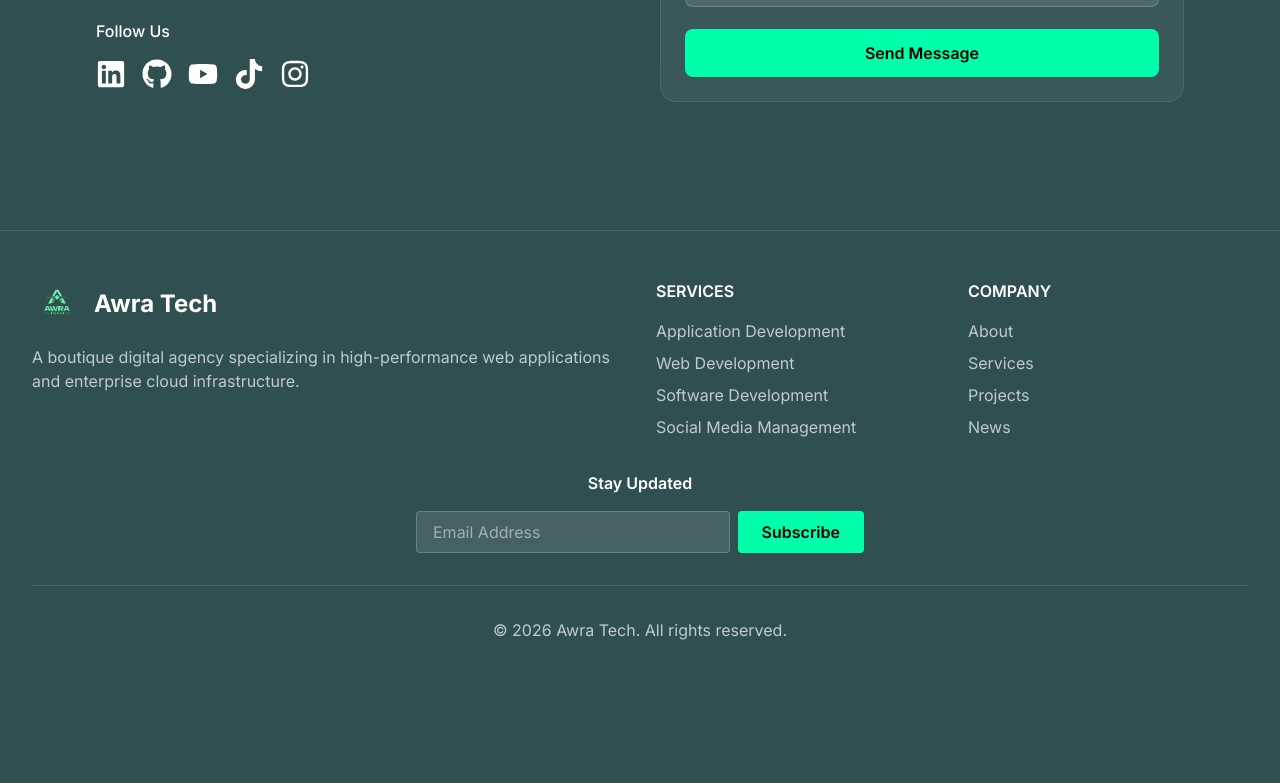
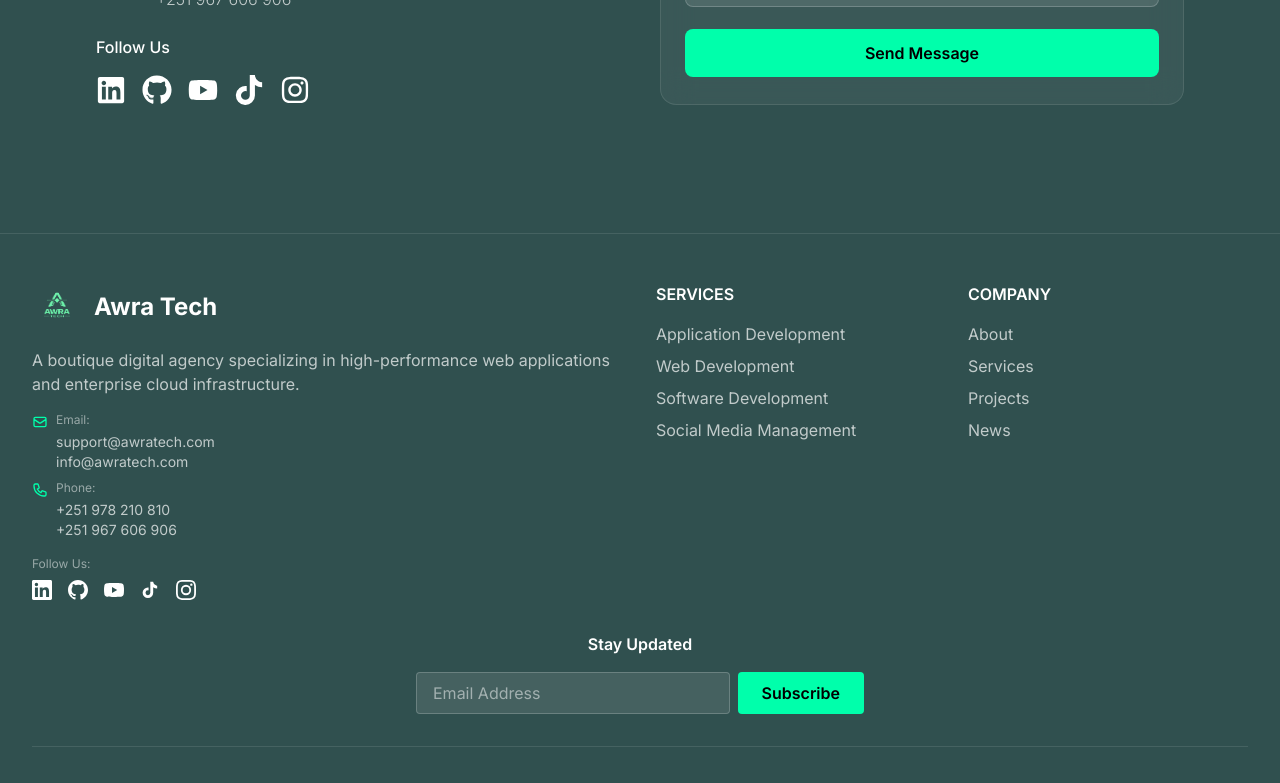
Before and after one commit to AwraTech/Company-Portfolio, a Next.js app in the folder client/: page /contact in a window 1280 px wide. Shown: the part 898-1681 px from the top of the page. Before the commit the page ends 1588 px from the top, so only its background shows below. Built offline with nearby package versions, Linux system fonts and the light colour scheme.

Commit message:
update footer with emails, phone, social links and contact page emails

```diff
--- a/client/src/app/contact/page.tsx
+++ b/client/src/app/contact/page.tsx
@@ -72,7 +72,8 @@ export default function ContactPage() {
                 </div>
                 <div>
                   <h3 className="text-white font-medium text-sm mb-0.5">Email</h3>
-                  <a href="mailto:awratechnologies@gmail.com" className="text-white/70 hover:text-[#00FFAB] transition text-sm">awratechnologies@gmail.com</a>
+                  <a href="mailto:support@awratech.com" className="block text-white/70 hover:text-[#00FFAB] transition text-sm">support@awratech.com</a>
+                  <a href="mailto:info@awratech.com" className="block text-white/70 hover:text-[#00FFAB] transition text-sm">info@awratech.com</a>
                 </div>
               </div>
 
--- a/client/src/components/Footer.tsx
+++ b/client/src/components/Footer.tsx
@@ -36,9 +36,47 @@ export default function Footer() {
               <Image src="/assets/logo.png" alt="Awra Tech" width={50} height={50} className="object-contain" />
               <h3 className="text-2xl font-bold">Awra Tech</h3>
             </div>
-            <p className="text-white/70 text-base">
+            <p className="text-white/70 text-base mb-4">
               A boutique digital agency specializing in high-performance web applications and enterprise cloud infrastructure.
             </p>
+            <ul className="space-y-2 text-sm text-white/70 mb-4">
+              <li className="flex items-start gap-2">
+                <svg className="w-4 h-4 text-[#00FFAB] flex-shrink-0 mt-0.5" fill="none" stroke="currentColor" viewBox="0 0 24 24"><path strokeLinecap="round" strokeLinejoin="round" strokeWidth={2} d="M3 8l7.89 5.26a2 2 0 002.22 0L21 8M5 19h14a2 2 0 002-2V7a2 2 0 00-2-2H5a2 2 0 00-2 2v10a2 2 0 002 2z" /></svg>
+                <div>
+                  <span className="text-white/50 text-xs block mb-1">Email:</span>
+                  <a href="mailto:support@awratech.com" className="block hover:text-[#00FFAB] transition">support@awratech.com</a>
+                  <a href="mailto:info@awratech.com" className="block hover:text-[#00FFAB] transition">info@awratech.com</a>
+                </div>
+              </li>
+              <li className="flex items-start gap-2">
+                <svg className="w-4 h-4 text-[#00FFAB] flex-shrink-0 mt-0.5" fill="none" stroke="currentColor" viewBox="0 0 24 24"><path strokeLinecap="round" strokeLinejoin="round" strokeWidth={2} d="M3 5a2 2 0 012-2h3.28a1 1 0 01.948.684l1.498 4.493a1 1 0 01-.502 1.21l-2.257 1.13a11.042 11.042 0 005.516 5.516l1.13-2.257a1 1 0 011.21-.502l4.493 1.498a1 1 0 01.684.949V19a2 2 0 01-2 2h-1C9.716 21 3 14.284 3 6V5z" /></svg>
+                <div>
+                  <span className="text-white/50 text-xs block mb-1">Phone:</span>
+                  <a href="tel:+251978210810" className="block hover:text-[#00FFAB] transition">+251 978 210 810</a>
+                  <a href="tel:+251967606906" className="block hover:text-[#00FFAB] transition">+251 967 606 906</a>
+                </div>
+              </li>
+            </ul>
+            <div>
+              <span className="text-white/50 text-xs block mb-2">Follow Us:</span>
+              <div className="flex gap-4">
+              <a href="https://www.linkedin.com/company/awratech" target="_blank" rel="noopener noreferrer" className="text-white hover:text-[#0077B5] transition-all hover:scale-110">
+                <svg className="w-5 h-5" fill="currentColor" viewBox="0 0 24 24"><path d="M20.447 20.452h-3.554v-5.569c0-1.328-.027-3.037-1.852-3.037-1.853 0-2.136 1.445-2.136 2.939v5.667H9.351V9h3.414v1.561h.046c.477-.9 1.637-1.85 3.37-1.85 3.601 0 4.267 2.37 4.267 5.455v6.286zM5.337 7.433a2.062 2.062 0 01-2.063-2.065 2.064 2.064 0 112.063 2.065zm1.782 13.019H3.555V9h3.564v11.452zM22.225 0H1.771C.792 0 0 .774 0 1.729v20.542C0 23.227.792 24 1.771 24h20.451C23.2 24 24 23.227 24 22.271V1.729C24 .774 23.2 0 22.222 0h.003z"/></svg>
+              </a>
+              <a href="https://github.com/AwraTech" target="_blank" rel="noopener noreferrer" className="text-white hover:text-[#00FFAB] transition-all hover:scale-110">
+                <svg className="w-5 h-5" fill="currentColor" viewBox="0 0 24 24"><path d="M12 0C5.374 0 0 5.373 0 12c0 5.302 3.438 9.8 8.207 11.387.599.111.793-.261.793-.577v-2.234c-3.338.726-4.033-1.416-4.033-1.416-.546-1.387-1.333-1.756-1.333-1.756-1.089-.745.083-.729.083-.729 1.205.084 1.839 1.237 1.839 1.237 1.07 1.834 2.807 1.304 3.492.997.107-.775.418-1.305.762-1.604-2.665-.305-5.467-1.334-5.467-5.931 0-1.311.469-2.381 1.236-3.221-.124-.303-.535-1.524.117-3.176 0 0 1.008-.322 3.301 1.23A11.509 11.509 0 0112 5.803c1.02.005 2.047.138 3.006.404 2.291-1.552 3.297-1.23 3.297-1.23.653 1.653.242 2.874.118 3.176.77.84 1.235 1.911 1.235 3.221 0 4.609-2.807 5.624-5.479 5.921.43.372.823 1.102.823 2.222v3.293c0 .319.192.694.801.576C20.566 21.797 24 17.3 24 12c0-6.627-5.373-12-12-12z"/></svg>
+              </a>
+              <a href="https://youtube.com/@awratech" target="_blank" rel="noopener noreferrer" className="text-white hover:text-[#FF0000] transition-all hover:scale-110">
+                <svg className="w-5 h-5" fill="currentColor" viewBox="0 0 24 24"><path d="M23.495 6.205a3.007 3.007 0 00-2.088-2.088c-1.87-.501-9.396-.501-9.396-.501s-7.507-.01-9.396.501A3.007 3.007 0 00.527 6.205a31.247 31.247 0 00-.522 5.805 31.247 31.247 0 00.522 5.783 3.007 3.007 0 002.088 2.088c1.868.502 9.396.502 9.396.502s7.506 0 9.396-.502a3.007 3.007 0 002.088-2.088 31.247 31.247 0 00.5-5.783 31.247 31.247 0 00-.5-5.805zM9.609 15.601V8.408l6.264 3.602z"/></svg>
+              </a>
+              <a href="https://tiktok.com/@awra.tech" target="_blank" rel="noopener noreferrer" className="text-white hover:text-[#00FFAB] transition-all hover:scale-110">
+                <svg className="w-5 h-5" fill="currentColor" viewBox="0 0 24 24"><path d="M19.59 6.69a4.83 4.83 0 01-3.77-4.25V2h-3.45v13.67a2.89 2.89 0 01-2.88 2.5 2.89 2.89 0 01-2.89-2.89 2.89 2.89 0 012.89-2.89c.28 0 .54.04.79.1V9.01a6.33 6.33 0 00-.79-.05 6.34 6.34 0 00-6.34 6.34 6.34 6.34 0 006.34 6.34 6.34 6.34 0 006.33-6.34V8.69a8.18 8.18 0 004.78 1.52V6.75a4.85 4.85 0 01-1.01-.06z"/></svg>
+              </a>
+              <a href="https://www.instagram.com/awratech" target="_blank" rel="noopener noreferrer" className="text-white hover:text-[#E4405F] transition-all hover:scale-110">
+                <svg className="w-5 h-5" fill="currentColor" viewBox="0 0 24 24"><path d="M12 2.163c3.204 0 3.584.012 4.85.07 3.252.148 4.771 1.691 4.919 4.919.058 1.265.069 1.645.069 4.849 0 3.205-.012 3.584-.069 4.849-.149 3.225-1.664 4.771-4.919 4.919-1.266.058-1.644.07-4.85.07-3.204 0-3.584-.012-4.849-.07-3.26-.149-4.771-1.699-4.919-4.92-.058-1.265-.07-1.644-.07-4.849 0-3.204.013-3.583.07-4.849.149-3.227 1.664-4.771 4.919-4.919 1.266-.057 1.645-.069 4.849-.069zM12 0C8.741 0 8.333.014 7.053.072 2.695.272.273 2.69.073 7.052.014 8.333 0 8.741 0 12c0 3.259.014 3.668.072 4.948.2 4.358 2.618 6.78 6.98 6.98C8.333 23.986 8.741 24 12 24c3.259 0 3.668-.014 4.948-.072 4.354-.2 6.782-2.618 6.979-6.98.059-1.28.073-1.689.073-4.948 0-3.259-.014-3.667-.072-4.947-.196-4.354-2.617-6.78-6.979-6.98C15.668.014 15.259 0 12 0zm0 5.838a6.162 6.162 0 100 12.324 6.162 6.162 0 000-12.324zM12 16a4 4 0 110-8 4 4 0 010 8zm6.406-11.845a1.44 1.44 0 100 2.881 1.44 1.44 0 000-2.881z"/></svg>
+              </a>
+            </div>
+            </div>
           </div>
 
           {/* Services */}
```
